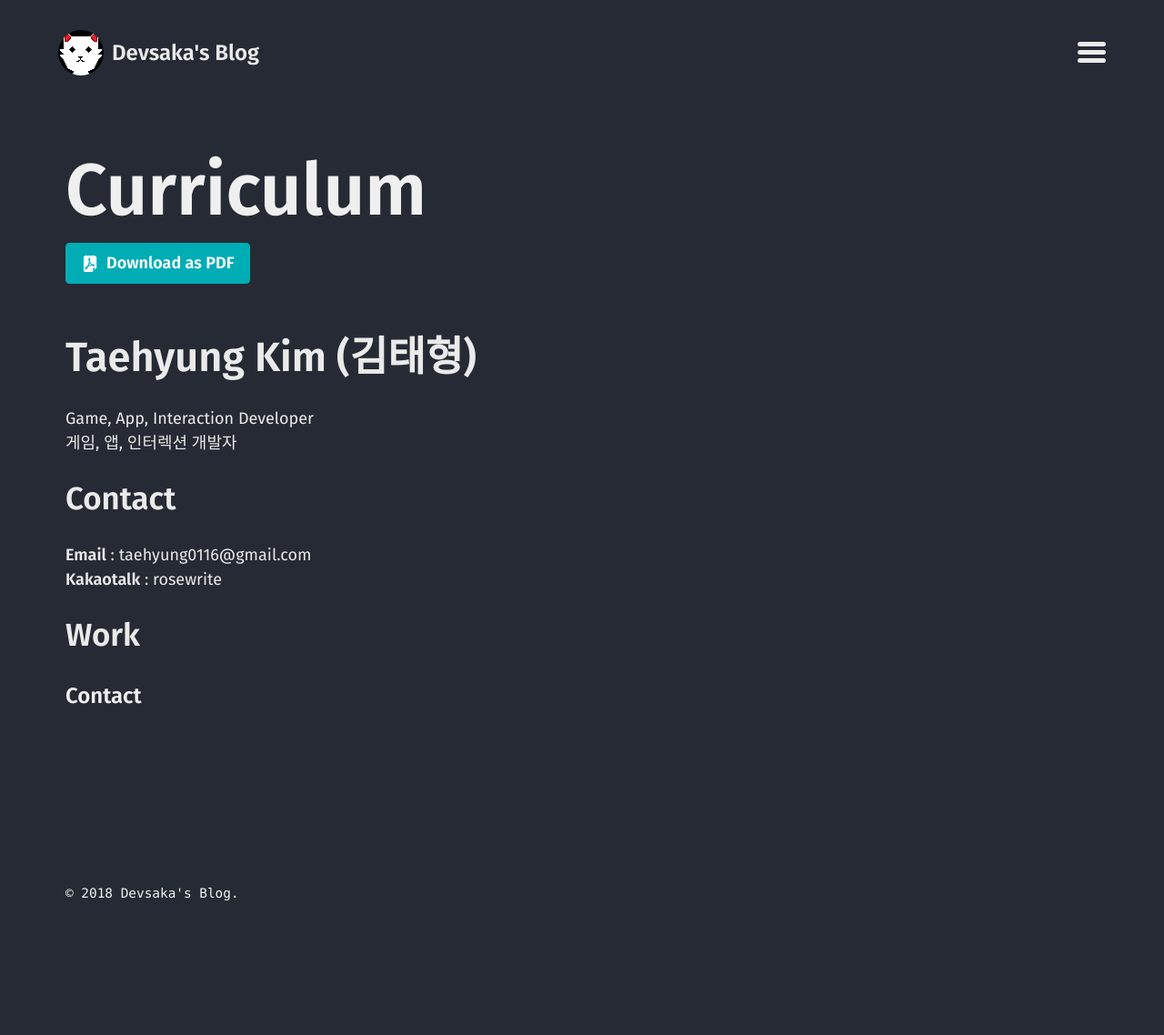
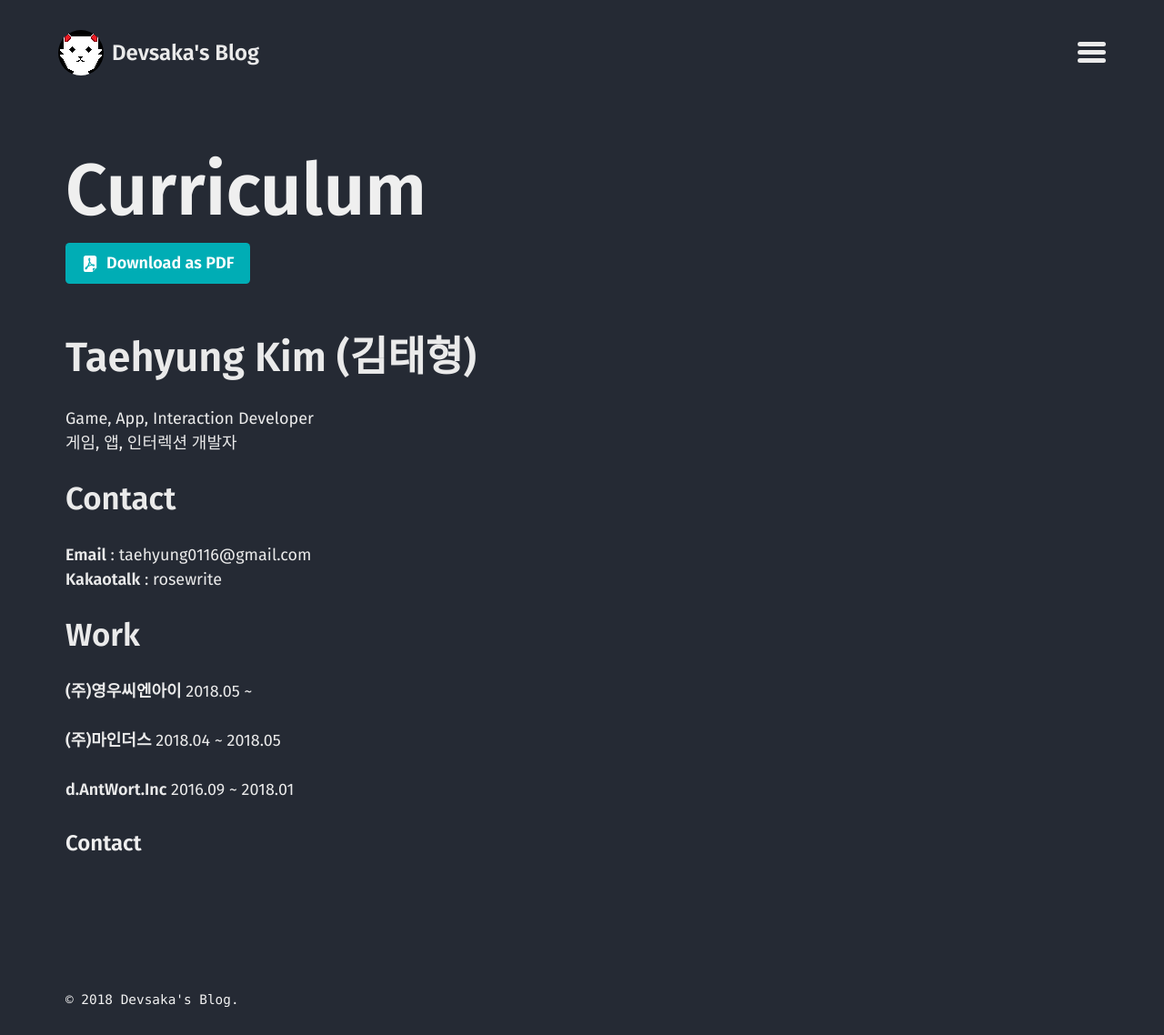
Before and after one commit to mmistakes/jekyll-theme-basically-basic, a Jekyll site: the page built from cv.md, in a window 1280 px wide. Shown: the whole page at 91% size. Built offline with Jekyll 4.4.1, drawn with Linux system fonts in a browser that asks for light colours; before the commit the page ends 1021 px from its top, so only the background shows below that.

Commit message:
Update cv.md

```diff
--- a/cv.md
+++ b/cv.md
@@ -17,3 +17,11 @@ Game, App, Interaction Developer<br>
 **Kakaotalk** : rosewrite
 
 ## Work
+**(주)영우씨엔아이**
+2018.05 ~
+
+**(주)마인더스**
+2018.04 ~ 2018.05
+
+**d.AntWort.Inc**
+2016.09 ~ 2018.01
```
